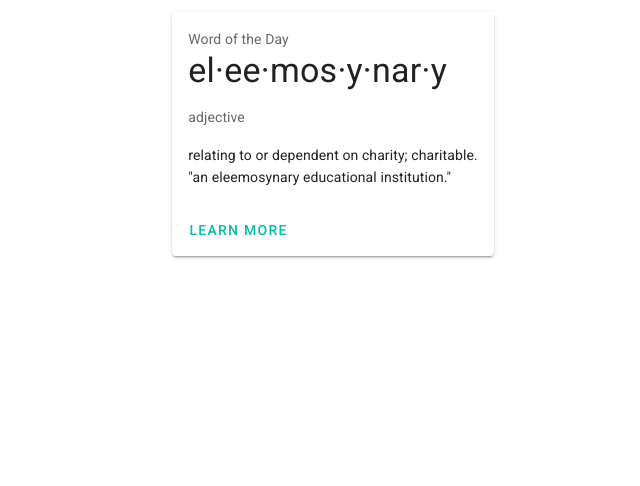
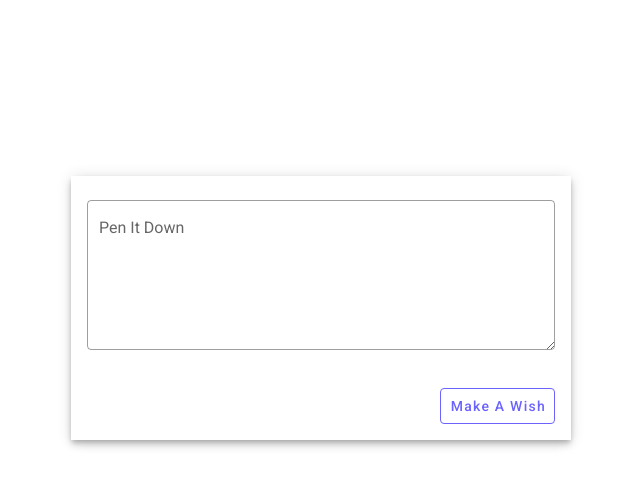
Before and after one commit to moon-grp/uu, a Nuxt app: page /wish in a window 1280 px wide. Shown: the top 486 px of the page, without its empty margins (307-947 px from the left). Built offline with nearby package versions, Linux system fonts and the light colour scheme.

Commit message:
view pages and submit pages

```diff
--- /dev/null
+++ b/pages/viewwishes.vue
@@ -0,0 +1,27 @@
+<template>
+  <div>
+    <v-card class="mx-auto" max-width="344">
+      <v-card-text>
+        <div>Word of the Day</div>
+        <p class="display-1 text--primary">be•nev•o•lent</p>
+        <p>adjective</p>
+        <div class="text--primary">
+          well meaning and kindly.<br />
+          "a benevolent smile"
+        </div>
+      </v-card-text>
+      <v-card-actions>
+        <v-btn text color="deep-purple accent-4"> Learn More </v-btn>
+      </v-card-actions>
+    </v-card>
+  </div>
+</template>
+
+<script>
+export default {
+  layout: 'reg',
+  data() {
+    return {}
+  },
+}
+</script>
--- a/pages/wish.vue
+++ b/pages/wish.vue
@@ -2,45 +2,23 @@
   <div>
     <v-container>
       <div>
-        <v-row class="justify-center">
-          <v-card class="mx-auto" max-width="344">
-            <v-card-text>
-              <div>Word of the Day</div>
-              <p class="display-1 text--primary">el·ee·mos·y·nar·y</p>
-              <p>adjective</p>
-              <div class="text--primary">
-                relating to or dependent on charity; charitable.<br />
-                "an eleemosynary educational institution."
-              </div>
-            </v-card-text>
-            <v-card-actions>
-              <v-btn text color="teal accent-4" @click="reveal = true">
-                Learn More
-              </v-btn>
+        <v-row class="centered">
+          <v-card class="mx-auto pt-6" width="500" elevation="5" tile>
+            <div class="mx-4">
+              <v-textarea
+                outlined
+                name="input-7-4"
+                label="pen it down"
+                class="text-capitalize"
+                color="#6C63FF"
+              ></v-textarea>
+            </div>
+            <v-card-actions class="mr-2 mb-2">
+              <v-spacer></v-spacer>
+              <v-btn outlined class="text-capitalize" color="#6C63FF"
+                >make a wish</v-btn
+              >
             </v-card-actions>
-
-            <v-expand-transition>
-              <v-card
-                v-if="reveal"
-                class="transition-fast-in-fast-out v-card--reveal"
-                style="height: 100%"
-              >
-                <v-card-text class="pb-0">
-                  <p class="display-1 text--primary">Origin</p>
-                  <p>
-                    late 16th century (as a noun denoting a place where alms
-                    were distributed): from medieval Latin eleemosynarius, from
-                    late Latin eleemosyna ‘alms’, from Greek eleēmosunē
-                    ‘compassion’
-                  </p>
-                </v-card-text>
-                <v-card-actions class="pt-0">
-                  <v-btn text color="teal accent-4" @click="reveal = false">
-                    Close
-                  </v-btn>
-                </v-card-actions>
-              </v-card>
-            </v-expand-transition>
           </v-card>
         </v-row>
       </div>
@@ -57,4 +35,12 @@ export default {
 }
 </script>
 
-<style scoped></style>
+<style scoped>
+.centered {
+  position: fixed;
+  top: 40%;
+  left: 50%;
+  /* bring your own prefixes */
+  transform: translate(-50%, -50%);
+}
+</style>
```
